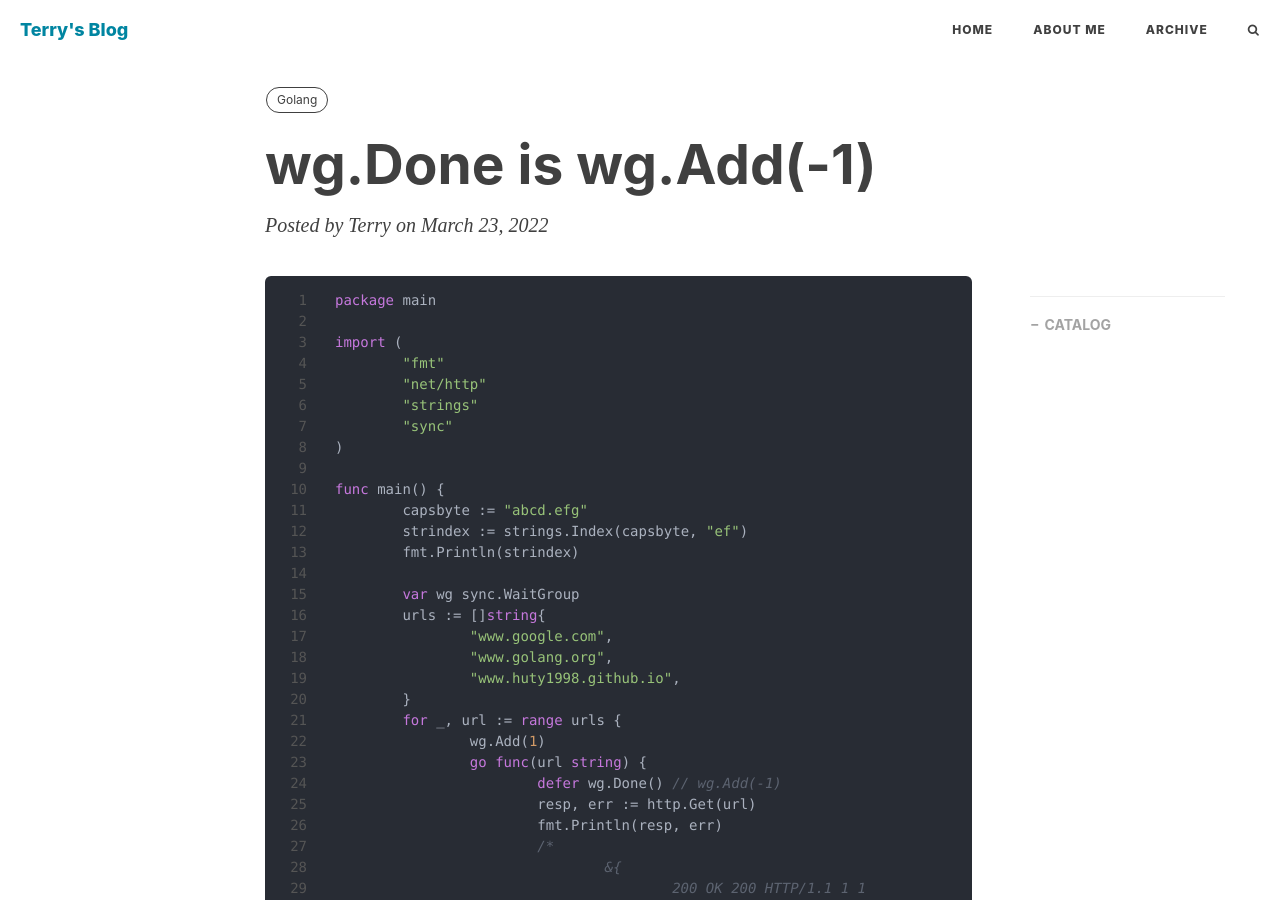
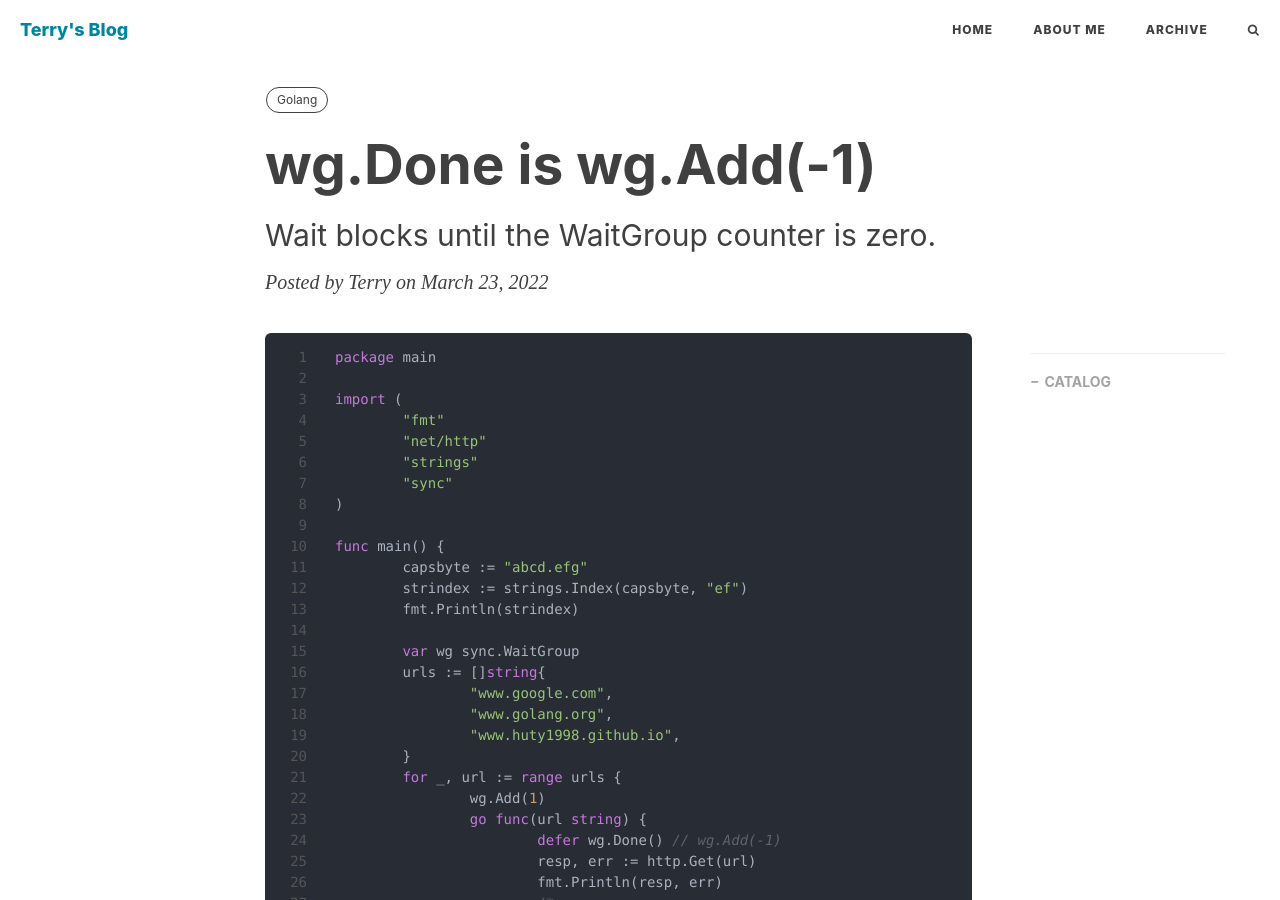
Before and after one commit to huty1998/huty1998.github.io, a Jekyll site: the page built from _posts/2022-03-23-sync_waitgroup.md, in a window 1280 px wide and 900 px high. Built offline with Jekyll 4.4.1, drawn with Linux system fonts in a browser that asks for light colours; nearby versions of some CDN libraries; comment, search, counter and statistics services are not loaded.

Commit message:
2022-03-25

```diff
--- a/_posts/2022-03-23-sync_waitgroup.md
+++ b/_posts/2022-03-23-sync_waitgroup.md
@@ -1,7 +1,7 @@
 ---
 layout: post
 title: "wg.Done is wg.Add(-1)"
-subtitle: ''
+subtitle: 'Wait blocks until the WaitGroup counter is zero.'
 author: "Terry"
 header-style: text
 tags:
```
